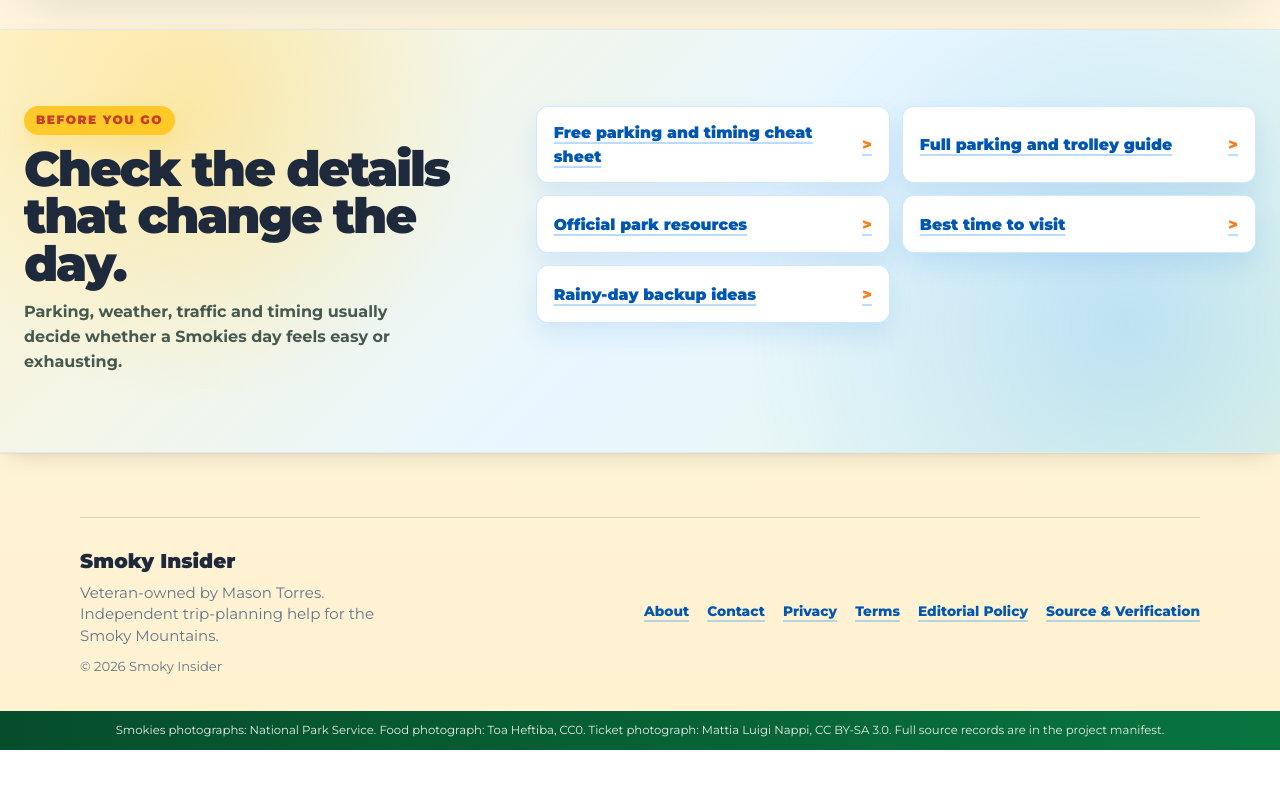
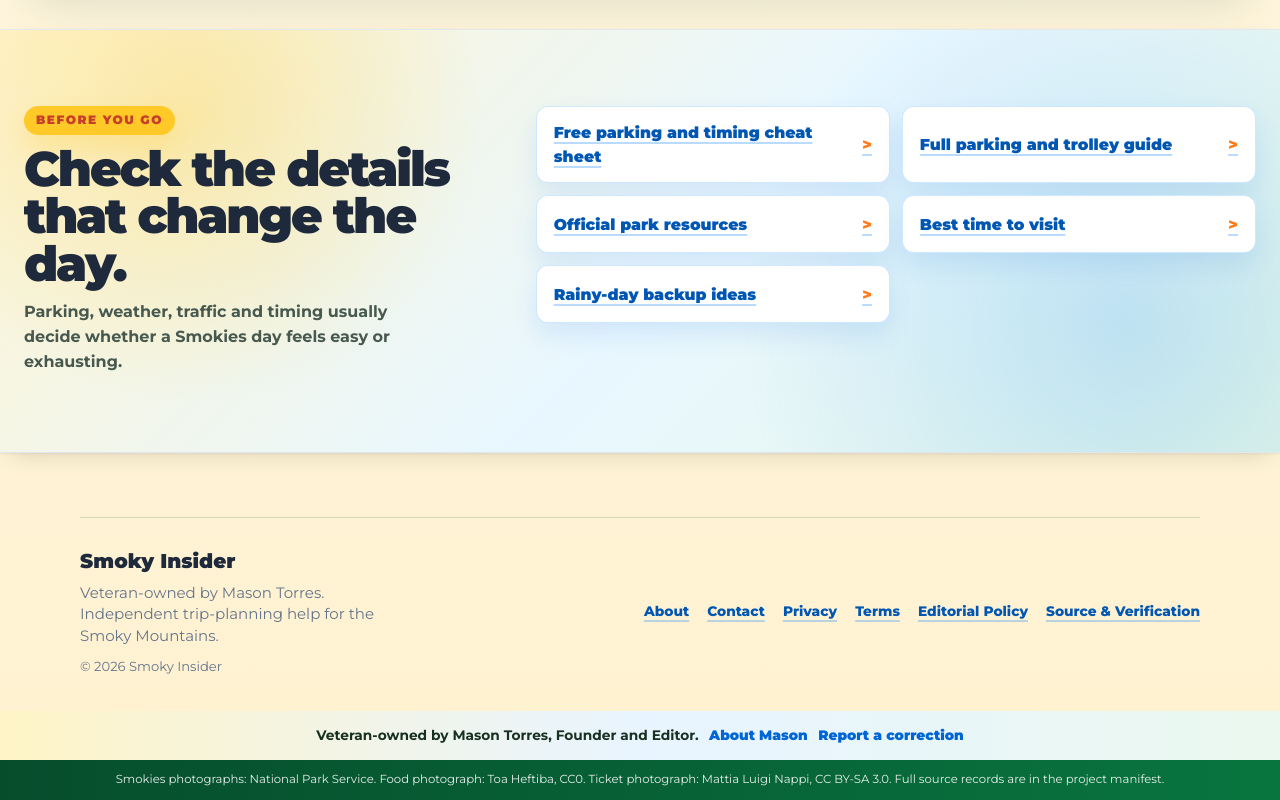
Before and after one commit to masondtorres/smokies-insider-guide, a Next.js app: page / in a window 1280 px wide. Shown: the part 2145-2945 px from the top of the page. Before the commit the page ends 2895 px from the top, so only its background shows below. Built offline with nearby package versions, Linux system fonts and the light colour scheme.

Commit message:
brand: show Mason Torres authority across every page

```diff
--- a/src/app/layout.tsx
+++ b/src/app/layout.tsx
@@ -1,4 +1,5 @@
 import type { Metadata } from "next";
+import Link from "next/link";
 import { Analytics } from "@vercel/analytics/next";
 import { Geist_Mono, Montserrat } from "next/font/google";
 import { MobileBottomNav } from "@/components/mobile-bottom-nav";
@@ -84,6 +85,11 @@ export default function RootLayout({
     >
       <body>
         {children}
+        <aside className="site-editor-credit" aria-label="Smoky Insider editor">
+          <span>Veteran-owned by Mason Torres, Founder and Editor.</span>
+          <Link href="/about">About Mason</Link>
+          <Link href="/corrections">Report a correction</Link>
+        </aside>
         <aside className="visual-photo-credit" aria-label="Photography credit">
           Smokies photographs: National Park Service. Food photograph: Toa Heftiba, CC0. Ticket photograph: Mattia Luigi Nappi, CC BY-SA 3.0. Full source records are in the project manifest.
         </aside>
```
